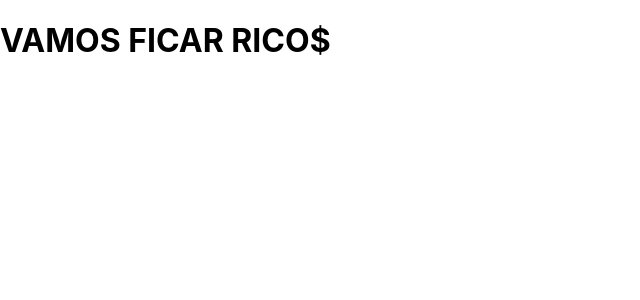
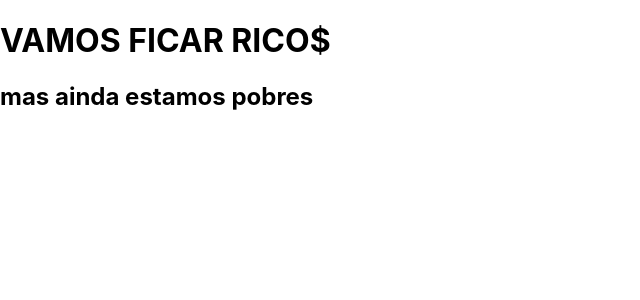
Before and after one commit to LuisAndrade18/recipesTests, a React (Create React App) app: page / in a window 1280 px wide. Shown: the top 300 px of the page, without its empty margins (0-640 px from the left). Built offline with nearby package versions, Linux system fonts and the light colour scheme.

Commit message:
mais $$$

```diff
--- a/src/App.js
+++ b/src/App.js
@@ -4,6 +4,7 @@ function App() {
   return (
     <>
       <h1>VAMOS FICAR RICO$</h1>
+      <h2>mas ainda estamos pobres</h2>
     </>
   );
 }
```
